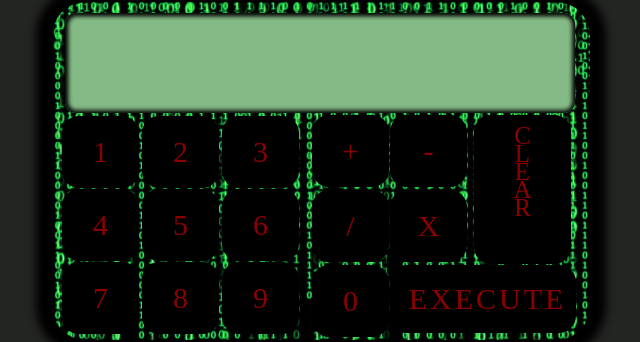
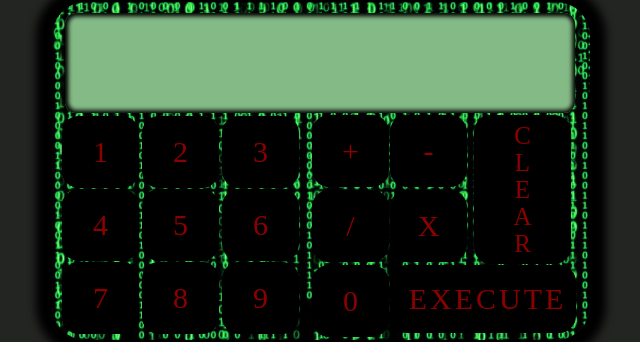
Before and after one commit to PlayingOnGitHub/calculator, a plain HTML site: page index.html in a window 1280 px wide. Shown: the part 126-468 px from the top of the page, 319-959 px from the left. Drawn offline with Linux system fonts and the light colour scheme.

Commit message:
Made another small change. Forgot to change the letter spacing

```diff
--- a/styleme.css
+++ b/styleme.css
@@ -119,7 +119,6 @@ body {
 .cleartext {
     writing-mode: vertical-rl;
     text-orientation: upright;
-    letter-spacing: -9px;
     margin-top: 1px;
     font-size: 25px;
 }
```
